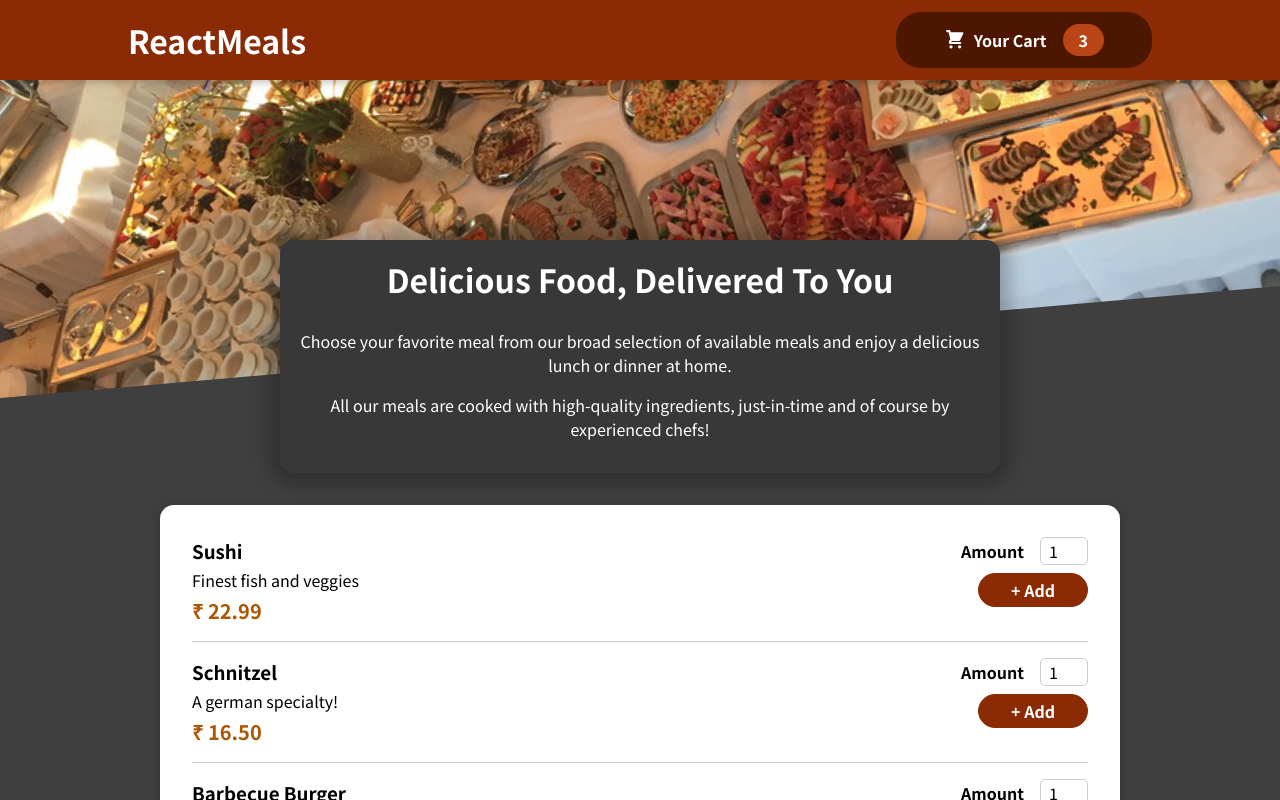
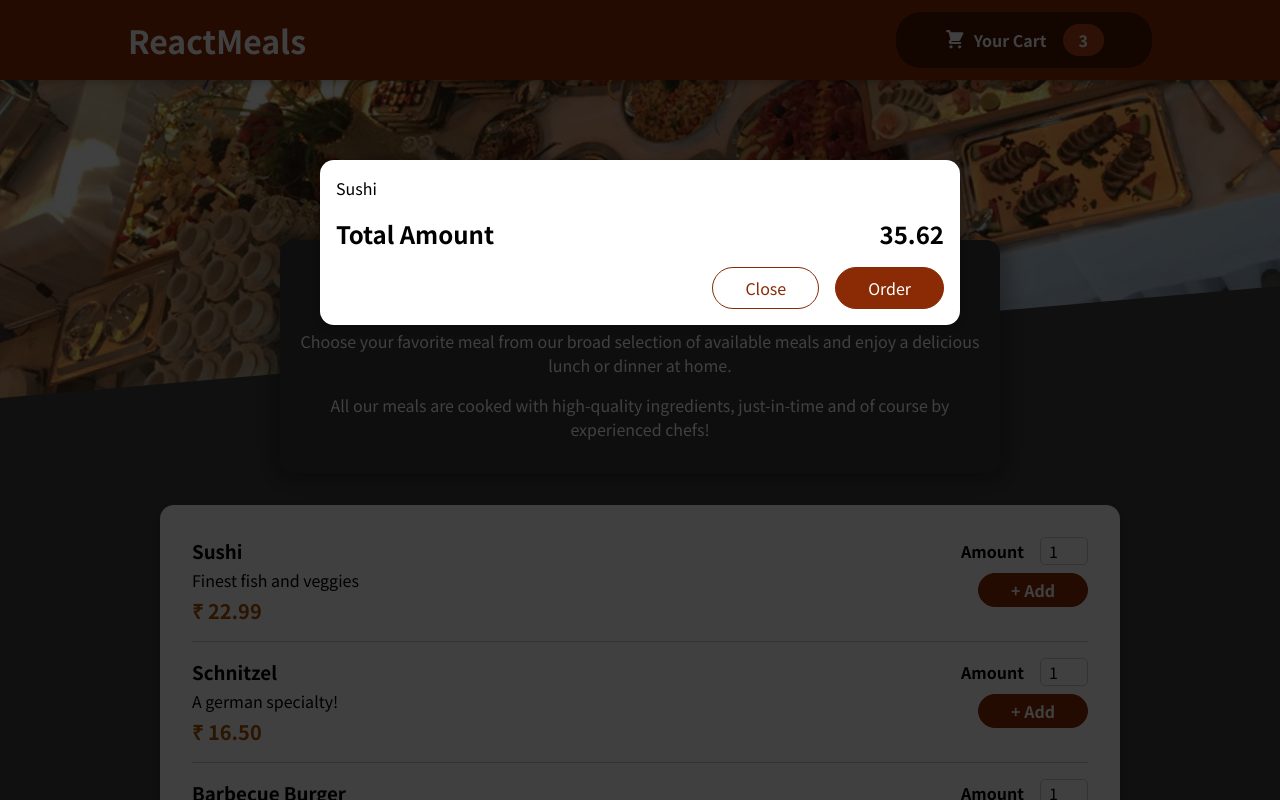
Before and after one commit to LakshayRohilla/food-ordering-application, a React (Create React App) app: page / in a window 1280 px wide. Shown: the top 800 px of the page. Built offline with nearby package versions, Linux system fonts and the light colour scheme.

Commit message:
added modal window using react portal

```diff
--- a/public/index.html
+++ b/public/index.html
@@ -28,6 +28,7 @@
   </head>
   <body>
     <noscript>You need to enable JavaScript to run this app.</noscript>
+    <div id="overlays"></div>
     <div id="root"></div>
     <!--
       This HTML file is a template.
--- a/src/App.js
+++ b/src/App.js
@@ -1,5 +1,6 @@
 import Header from "./components/Layout/Header";
 import Meals from "./components/Meals/Meals";
+import Cart from "./components/Cart/Cart";
 
 
 function App() {
@@ -7,6 +8,7 @@
     <div>
       <Header/>
         <Meals/>
+        <Cart/>
     </div>
   );
 }
--- a/src/components/Cart/Cart.js
+++ b/src/components/Cart/Cart.js
@@ -1,4 +1,5 @@
 import classes from './Cart.module.css'
+import Modal from "../UI/Modal";
 
 export default function Cart(){
     const cartItems = (
@@ -10,7 +11,7 @@
   );
 
   return (
-    <div>
+    <Modal>
       {cartItems}
       <div className={classes.total}>
         <span>Total Amount</span>
@@ -20,6 +21,6 @@
         <button className={classes['button--alt']}>Close</button>
         <button className={classes.button}>Order</button>
       </div>
-    </div>
+    </Modal>
   );
 }
--- /dev/null
+++ b/src/components/UI/Modal.js
@@ -0,0 +1,30 @@
+import ReactDOM from 'react-dom';
+
+import classes from './Modal.module.css';
+
+const Backdrop = () => {
+    return <div className={classes.backdrop}/>;
+};
+
+// const ModalOverlay = (props) => {
+function ModalOverlay({children}) {
+    return (
+        <div className={classes.modal}>
+            <div className={classes.content}>{children}</div>
+        </div>
+    );
+};
+
+const portalElement = document.getElementById('overlays');
+
+export default function Modal({children}) {
+    return (
+        <>
+            {ReactDOM.createPortal(<Backdrop/>, portalElement)}
+            {ReactDOM.createPortal(
+                <ModalOverlay>{children}</ModalOverlay>,
+                portalElement
+            )}
+        </>
+    );
+}
--- /dev/null
+++ b/src/components/UI/Modal.module.css
@@ -0,0 +1,40 @@
+.backdrop {
+  position: fixed;
+  top: 0;
+  left: 0;
+  width: 100%;
+  height: 100vh;
+  z-index: 20;
+  background-color: rgba(0, 0, 0, 0.75);
+}
+
+.modal {
+  position: fixed;
+  top: 20vh;
+  left: 5%;
+  width: 90%;
+  background-color: white;
+  padding: 1rem;
+  border-radius: 14px;
+  box-shadow: 0 2px 8px rgba(0, 0, 0, 0.25);
+  z-index: 30;
+  animation: slide-down 300ms ease-out forwards;
+}
+
+@media (min-width: 768px) {
+  .modal {
+    width: 40rem;
+    left: calc(50% - 20rem);
+  }
+}
+
+@keyframes slide-down {
+  from {
+    opacity: 0;
+    transform: translateY(-3rem);
+  }
+  to {
+    opacity: 1;
+    transform: translateY(0);
+  }
+}
```
